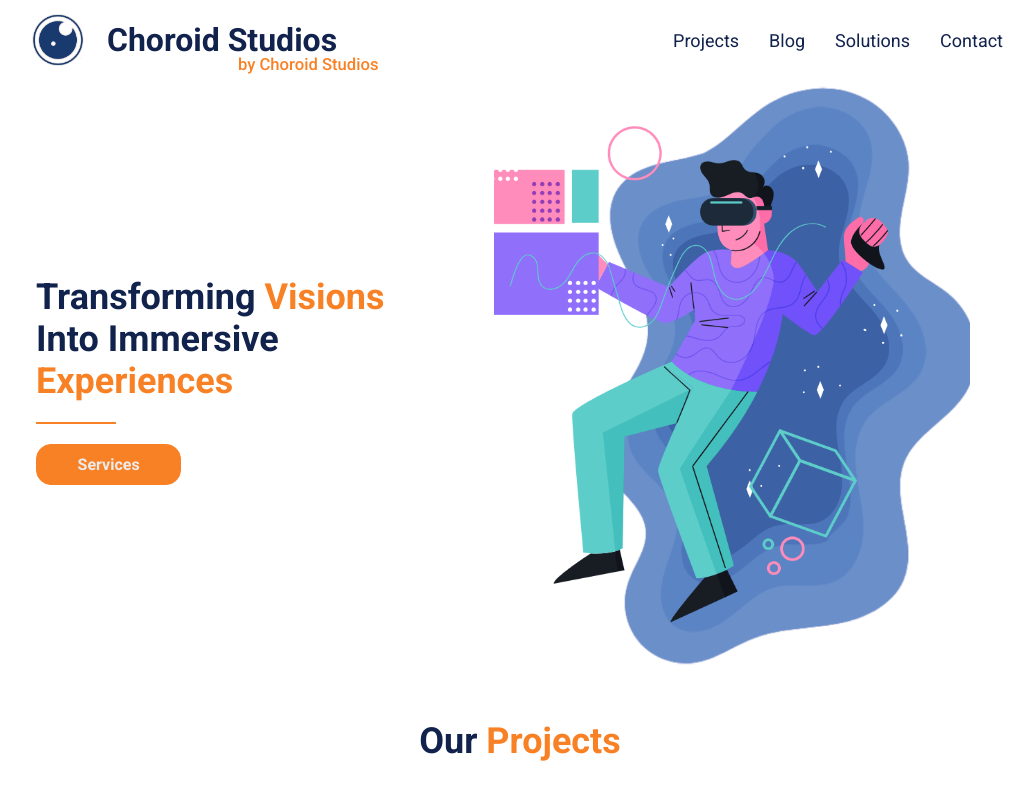
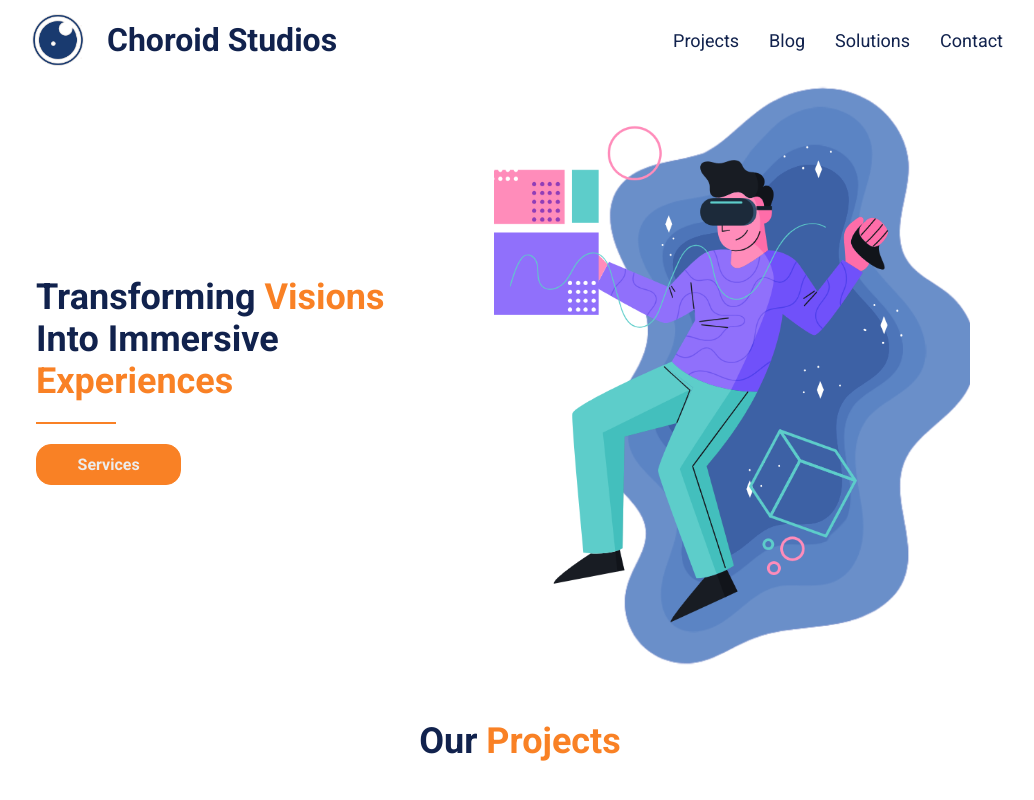
Before and after one commit to rabeeqiblawi/portfolio-nextjs, a Next.js app: page / in a window 1280 px wide. Shown: the top 800 px of the page, without its empty margins (120-1154 px from the left). Built offline with nearby package versions, Linux system fonts and the light colour scheme.

Commit message:
hide <img /> if heroImage empty

```diff
--- a/src/components/showcasing/MainSection.jsx
+++ b/src/components/showcasing/MainSection.jsx
@@ -50,8 +50,8 @@ const MainSection = ({isHidden, heroHeadLine, highlightedHeadlineWords, breakLin
                     <Link href="/services">Services</Link>
                 </div>
                 <div className={styles.imgContainer}>
-                    {parallaxEffect && <ParallaxGallery images={parallaxImages} hoverPosition={hoverPosition} /> }
-                    {!parallaxEffect && <Image src={heroImageUrl} width={400} height={450}/>}
+                    {parallaxEffect && parallaxImages && <ParallaxGallery images={parallaxImages} hoverPosition={hoverPosition} /> }
+                    {!parallaxEffect && heroImageUrl && <Image src={heroImageUrl} width={400} height={450}/>}
                 </div>
             </div>
         </div>
--- a/src/config.js
+++ b/src/config.js
@@ -2,7 +2,7 @@ export const config = {
     content: {
         logo: "/choroidLogo.png",
         brand: "Choroid Studios",
-        slogan: "by Choroid Studios",
+        slogan: "",
         sloganLink: "https://choroidstudios.com",
         metaDescription: "Generated by create next app",
         hero: {
```
